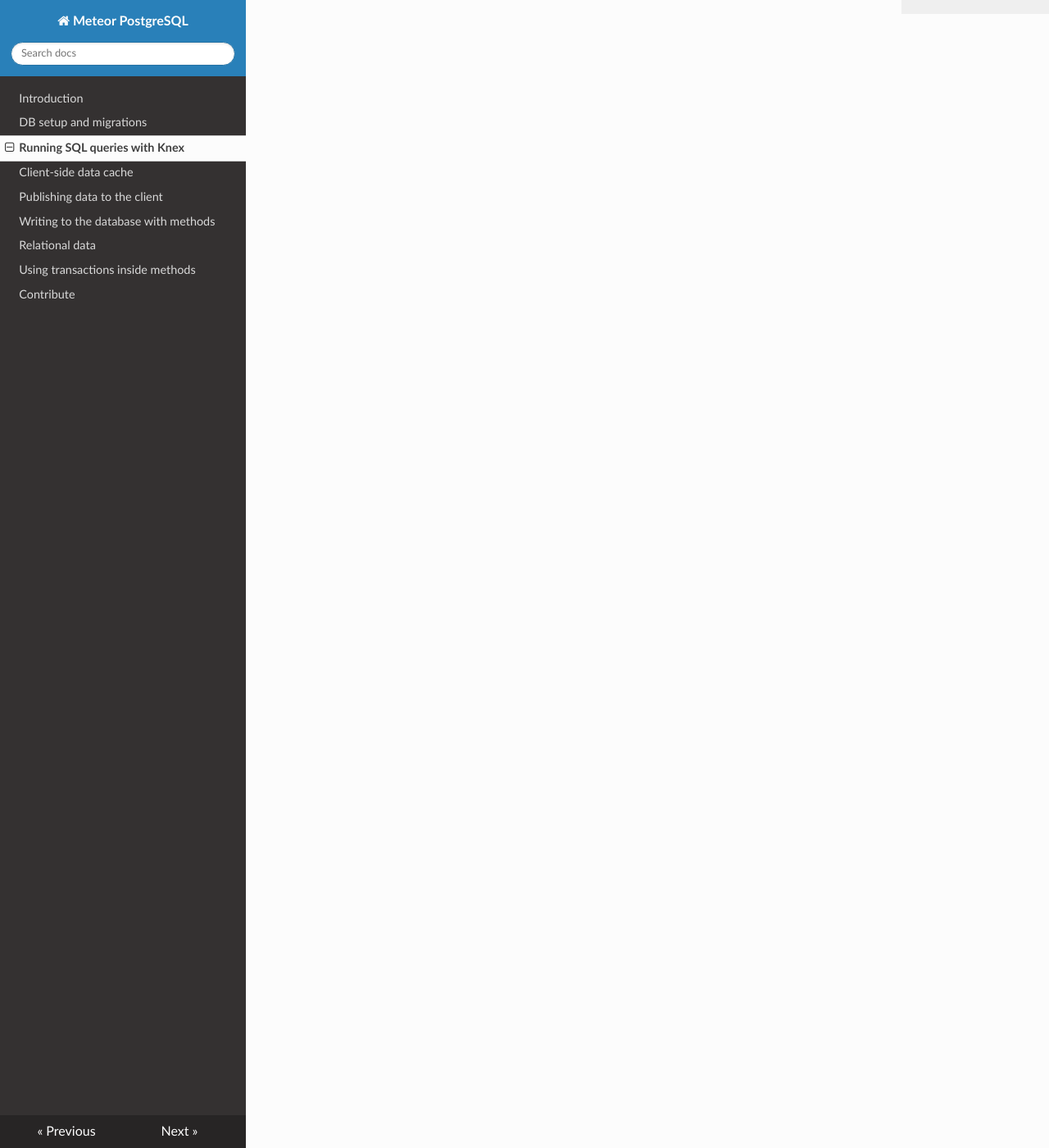
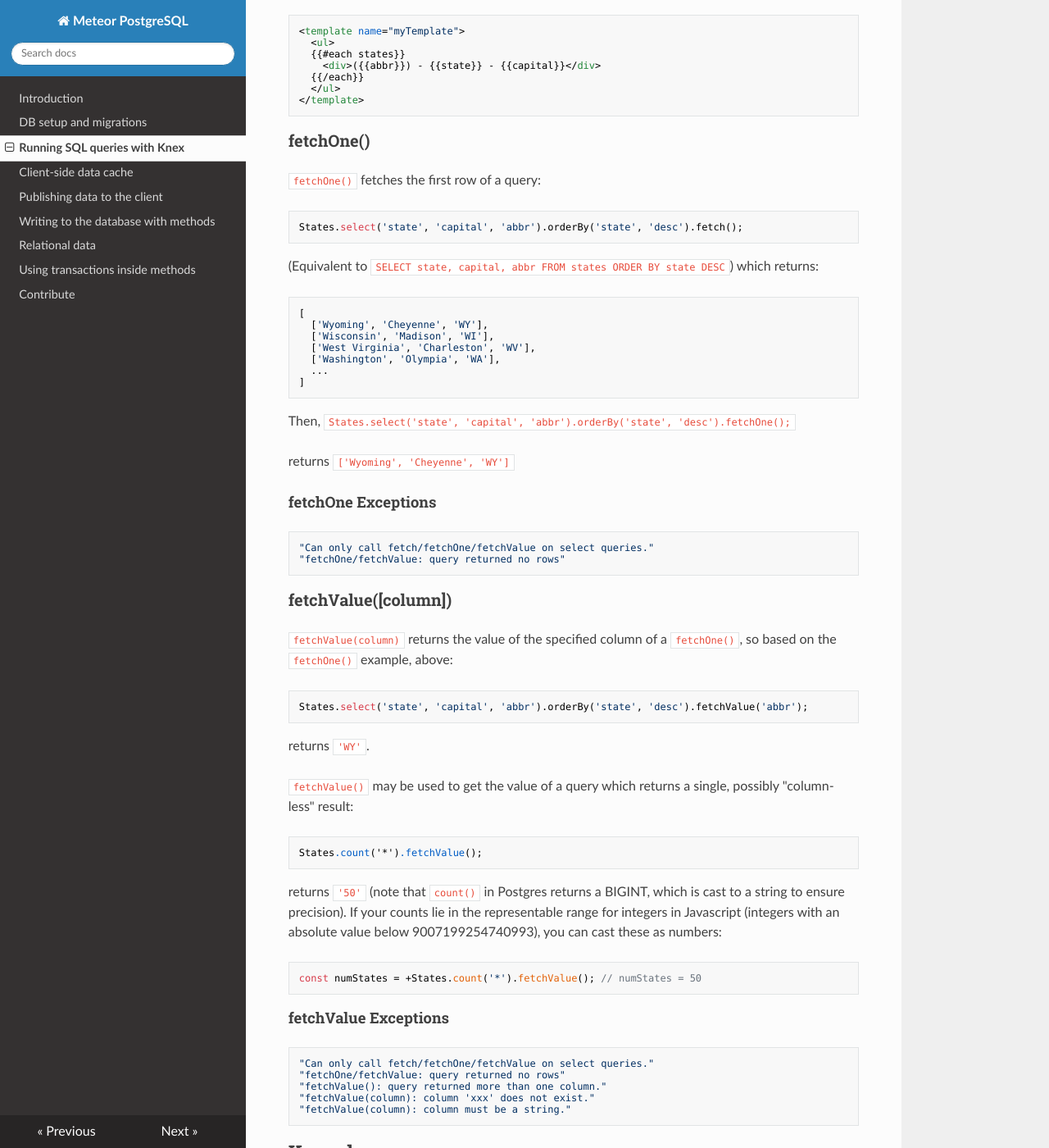
Before and after one commit to meteor/postgres-packages, an MkDocs documentation site: the page built from docs/knex.md, in a window 1280 px wide and 1400 px high, scrolled down 1813 px. Shown: the whole window at 82% size. Built offline with MkDocs 1.6.1, drawn with Linux system fonts in a browser that asks for light colours; nearby versions of some CDN libraries; old or Windows-style settings are respelled for this version of MkDocs; some of the changed text lies outside the part shown.

Commit message:
Update docs with fetchOne and fetchValue

```diff
--- a/docs/knex.md
+++ b/docs/knex.md
@@ -53,9 +53,82 @@ console.log(ids);
 
 ## Summary of additions to Knex
 
-2. The `run` and `fetch` methods are new. They always run synchronously using Fibers on the server. (The default Knex API uses promises)
-3. On the client, `run` and `fetch` generate Minimongo queries under the hood and run them synchronously.
-3. We have implemented all relevant Mongo cursor methods, so you can pass around Knex queries just like you would a cursor. This means that if you are using Blaze to render your views, you can have your helper just return the cursor without calling `run` or `fetch`.
+### run() and fetch()
+
+The `run` and `fetch` methods are new. They always run synchronously using Fibers on the server. (The default Knex API uses promises).
+
+On the client, `run` and `fetch` generate Minimongo queries under the hood and run them synchronously.
+
+We have implemented all relevant Mongo cursor methods, so you can pass around Knex queries just like you would a cursor. This means that if you are using Blaze to render your views, you can have your helper just return the cursor without calling `run` or `fetch`:
+
+    Template.myTemplate.helpers({
+      states: function() {
+        return States.select('state', 'capital', 'abbr').orderBy('state', 'desc');
+      }
+    });
+
+Then, in your template:
+
+    <template name="myTemplate">
+      <ul>
+      {{#each states}}
+        <div>({{abbr}}) - {{state}} - {{capital}}</div>
+      {{/each}}
+      </ul>
+    </template>
+
+### fetchOne()
+
+`fetchOne()` fetches the first row of a query:
+
+    States.select('state', 'capital', 'abbr').orderBy('state', 'desc').fetch();
+
+(Equivalent to `SELECT state, capital, abbr FROM states ORDER BY state DESC`) which
+returns:
+
+    [
+      ['Wyoming', 'Cheyenne', 'WY'],
+      ['Wisconsin', 'Madison', 'WI'],
+      ['West Virginia', 'Charleston', 'WV'],
+      ['Washington', 'Olympia', 'WA'],
+      ...
+    ]
+
+Then, `States.select('state', 'capital', 'abbr').orderBy('state', 'desc').fetchOne();`
+
+returns `['Wyoming', 'Cheyenne', 'WY']`
+
+#### fetchOne Exceptions
+
+    "Can only call fetch/fetchOne/fetchValue on select queries."
+    "fetchOne/fetchValue: query returned no rows"
+
+### fetchValue([column])
+
+`fetchValue(column)` returns the value of the specified column of a `fetchOne()`, so based on the `fetchOne()`
+example, above:
+
+    States.select('state', 'capital', 'abbr').orderBy('state', 'desc').fetchValue('abbr');
+
+returns `'WY'`.
+
+`fetchValue()` may be used to get the value of a query which returns a single, possibly "column-less" result:
+
+    States.count('*').fetchValue();
+
+returns `'50'` (note that `count()` in Postgres returns a BIGINT, which is cast to a string to ensure precision).
+If your counts lie in the representable range for integers in Javascript (integers with an absolute value below
+9007199254740993), you can cast these as numbers:
+
+    const numStates = +States.count('*').fetchValue(); // numStates = 50
+
+#### fetchValue Exceptions
+
+    "Can only call fetch/fetchOne/fetchValue on select queries."
+    "fetchOne/fetchValue: query returned no rows"
+    "fetchValue(): query returned more than one column."
+    "fetchValue(column): column 'xxx' does not exist."
+    "fetchValue(column): column must be a string."
 
 ## Knex docs
 
```
